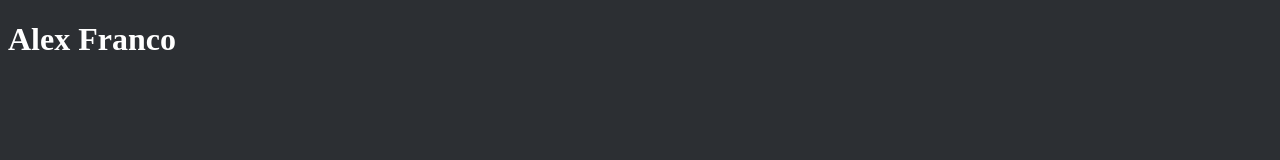
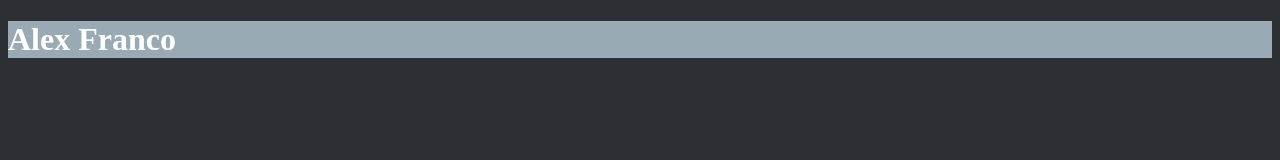
Before and after one commit to francora184/francora184.github.io, a plain HTML site: page index.html in a window 1280 px wide. Drawn offline with Linux system fonts and the light colour scheme.

Commit message:
css changes

```diff
--- a/style.css
+++ b/style.css
@@ -6,4 +6,6 @@ body{
 h1{
   text-align: left;
   color: white;
+  background-color: #99AAB5;
+  padding: 0;
 }
```
